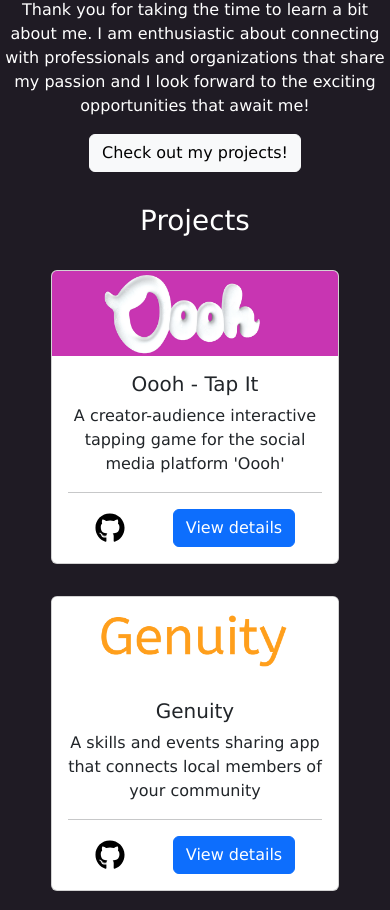
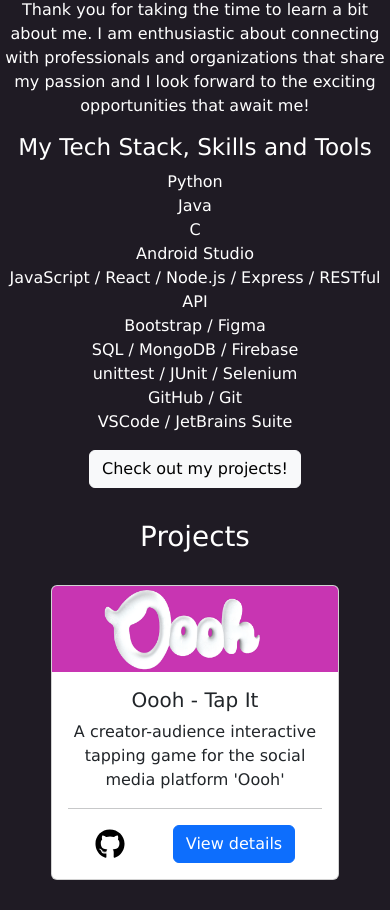
Before and after one commit to ahe8/ahe8, a React (Create React App) app: page / in a window 390 px wide. Shown: the part 1056-1966 px from the top of the page. Built offline with nearby package versions, Linux system fonts and the light colour scheme.

Commit message:
add skills section

```diff
--- a/src/App.css
+++ b/src/App.css
@@ -99,7 +99,7 @@
 .experience--container>div,
 .education--container>div {
   display: inline-block;
-  margin: 7em;
+  margin: 5em;
 }
 
 .experience--container img,
@@ -177,6 +177,10 @@
   margin-right: 0.5em;
 }
 
+.skills {
+  margin: 1em auto;
+}
+
 @media(min-width:768px) and (max-width:1400px) {
   .about-item-3 {
     grid-column: 3 / 9;
@@ -248,7 +252,6 @@
 
   header {
     background-color: black;
-
   }
 
   .container {
@@ -305,4 +308,12 @@
     display: inline-block;
     margin: 2em;
   }
+
+  .skills ul{
+    list-style-type: none;
+    padding-left: 0;
+
+  }
+
+
 }
--- a/src/components/Content/About.js
+++ b/src/components/Content/About.js
@@ -1,6 +1,7 @@
 import React from "react";
 import about from "../../data/about"
 import austin from "../../assets/images/austin.jpg"
+import Skills from "./Skills"
 
 export default function About() {
   const introArray = about.intro.map((sentence) =>
@@ -13,6 +14,8 @@
       <img className="about-item-2" id="avatar" src={austin} alt="avatar"></img>
       <div className="about-item-3">
         {introArray}
+        <Skills />
+
         <a href="#projects" className="btn btn-light">Check out my projects!</a>
       </div>
     </div>
--- /dev/null
+++ b/src/components/Content/Skills.js
@@ -0,0 +1,15 @@
+import React from 'react'
+import skills from "../../data/skills.json"
+
+export default function Skills() {
+    const skillsArray = skills.map(skill => <li>{skill}</li>);
+
+    return (
+        <div className="skills" id="skills">
+            <h3>My Tech Stack, Skills and Tools</h3>
+            <ul>
+                {skillsArray}
+            </ul>
+        </div>
+    )
+}
--- /dev/null
+++ b/src/data/skills.json
@@ -0,0 +1,12 @@
+[
+    "Python",
+    "Java",
+    "C",
+    "Android Studio",
+    "JavaScript / React / Node.js / Express / RESTful API",
+    "Bootstrap / Figma",
+    "SQL / MongoDB / Firebase",
+    "unittest / JUnit / Selenium",
+    "GitHub / Git",
+    "VSCode / JetBrains Suite"
+]
```
